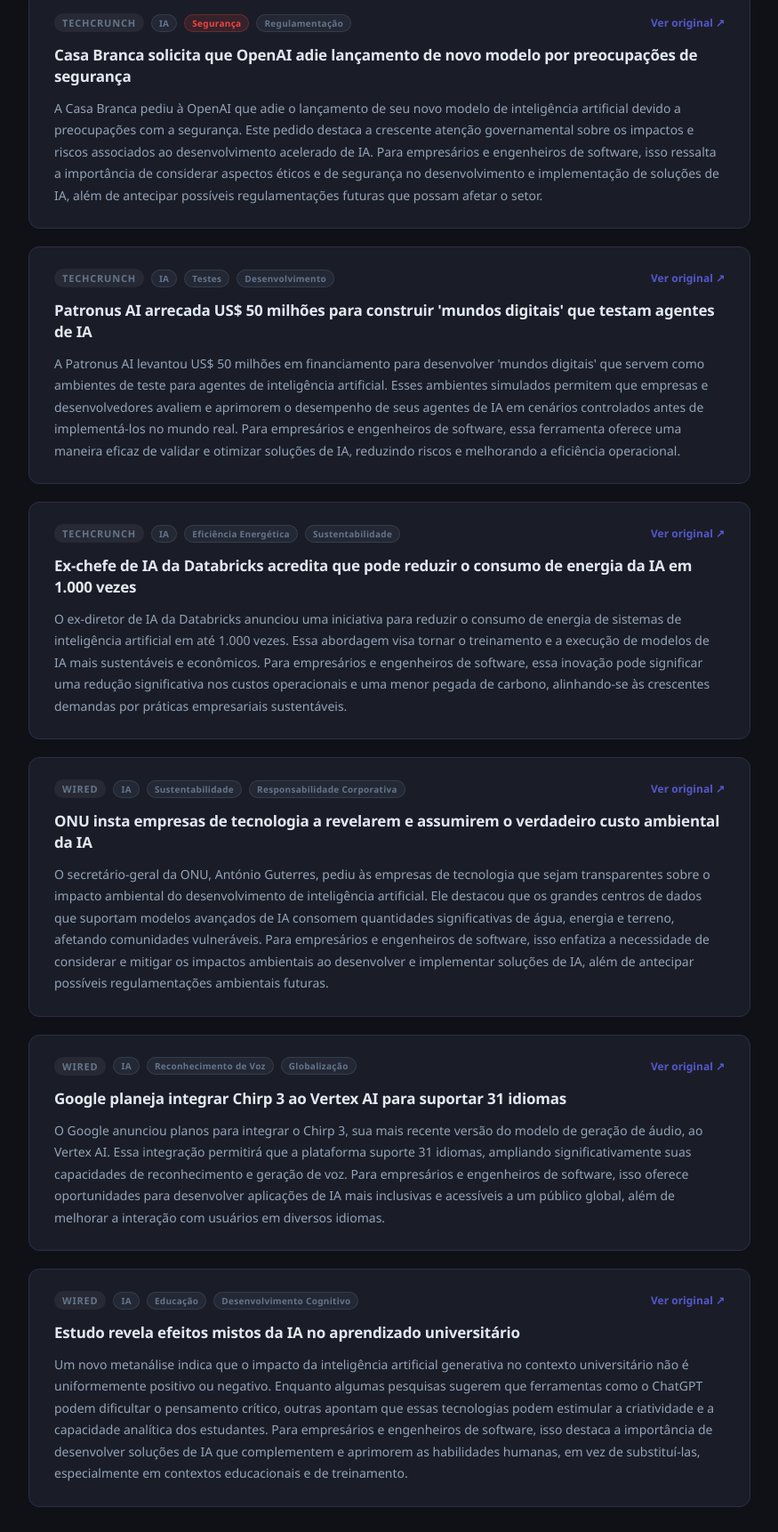
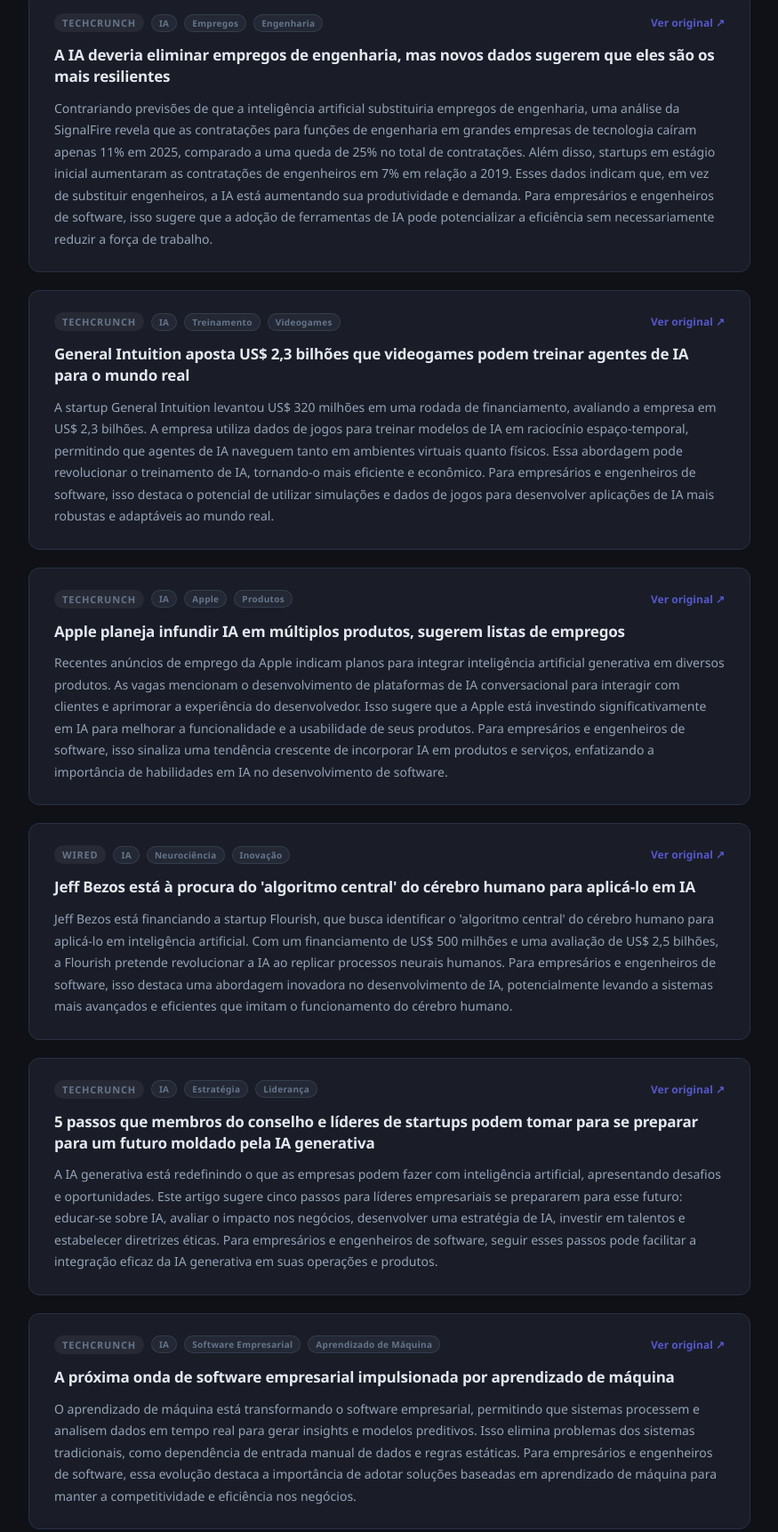
Before and after one commit to lvvlopes/hubdocumentos, a website: page public/IA/noticias-ia-2026-06-26.html in a window 1280 px wide. Shown: the part 211-1933 px from the top of the page at 89% size, without its empty margins (202-1077 px from the left). Drawn offline with Linux system fonts and the light colour scheme.

Commit message:
feat: notícias IA 2026-06-26

```diff
--- a/public/IA/noticias-ia-2026-06-26.html
+++ b/public/IA/noticias-ia-2026-06-26.html
@@ -65,84 +65,84 @@
       <div class="card-header">
         <div class="card-meta">
           <span class="source">TechCrunch</span>
-          <span class="tag" style="background:#64748b22;color:#64748b;border-color:#64748b44">IA</span><span class="tag" style="background:#ef444422;color:#ef4444;border-color:#ef444444">Segurança</span><span class="tag" style="background:#64748b22;color:#64748b;border-color:#64748b44">Regulamentação</span>
+          <span class="tag" style="background:#64748b22;color:#64748b;border-color:#64748b44">IA</span><span class="tag" style="background:#64748b22;color:#64748b;border-color:#64748b44">Empregos</span><span class="tag" style="background:#64748b22;color:#64748b;border-color:#64748b44">Engenharia</span>
         </div>
-        <a href="https://techcrunch.com/2026/06/25/white-house-asks-openai-to-delay-new-model-over-safety-concerns/" target="_blank" rel="noopener" class="source-link">
+        <a href="https://techcrunch.com/2026/06/24/ai-was-supposed-to-kill-engineering-jobs-but-new-data-suggests-theyre-the-most-resilient/" target="_blank" rel="noopener" class="source-link">
           Ver original ↗
         </a>
       </div>
-      <h2>Casa Branca solicita que OpenAI adie lançamento de novo modelo por preocupações de segurança</h2>
-      <div class="summary">A Casa Branca pediu à OpenAI que adie o lançamento de seu novo modelo de inteligência artificial devido a preocupações com a segurança. Este pedido destaca a crescente atenção governamental sobre os impactos e riscos associados ao desenvolvimento acelerado de IA. Para empresários e engenheiros de software, isso ressalta a importância de considerar aspectos éticos e de segurança no desenvolvimento e implementação de soluções de IA, além de antecipar possíveis regulamentações futuras que possam afetar o setor.</div>
+      <h2>A IA deveria eliminar empregos de engenharia, mas novos dados sugerem que eles são os mais resilientes</h2>
+      <div class="summary">Contrariando previsões de que a inteligência artificial substituiria empregos de engenharia, uma análise da SignalFire revela que as contratações para funções de engenharia em grandes empresas de tecnologia caíram apenas 11% em 2025, comparado a uma queda de 25% no total de contratações. Além disso, startups em estágio inicial aumentaram as contratações de engenheiros em 7% em relação a 2019. Esses dados indicam que, em vez de substituir engenheiros, a IA está aumentando sua produtividade e demanda. Para empresários e engenheiros de software, isso sugere que a adoção de ferramentas de IA pode potencializar a eficiência sem necessariamente reduzir a força de trabalho.</div>
     </article>
 
     <article class="card" style="animation-delay:0.07s">
       <div class="card-header">
         <div class="card-meta">
           <span class="source">TechCrunch</span>
-          <span class="tag" style="background:#64748b22;color:#64748b;border-color:#64748b44">IA</span><span class="tag" style="background:#64748b22;color:#64748b;border-color:#64748b44">Testes</span><span class="tag" style="background:#64748b22;color:#64748b;border-color:#64748b44">Desenvolvimento</span>
+          <span class="tag" style="background:#64748b22;color:#64748b;border-color:#64748b44">IA</span><span class="tag" style="background:#64748b22;color:#64748b;border-color:#64748b44">Treinamento</span><span class="tag" style="background:#64748b22;color:#64748b;border-color:#64748b44">Videogames</span>
         </div>
-        <a href="https://techcrunch.com/2026/06/25/patronus-ai-raises-50m-to-build-digital-worlds-for-ai-agent-testing/" target="_blank" rel="noopener" class="source-link">
+        <a href="https://techcrunch.com/2026/06/25/general-intuitions-2-3b-bet-that-video-games-can-train-ai-agents-for-the-real-world/" target="_blank" rel="noopener" class="source-link">
           Ver original ↗
         </a>
       </div>
-      <h2>Patronus AI arrecada US$ 50 milhões para construir 'mundos digitais' que testam agentes de IA</h2>
-      <div class="summary">A Patronus AI levantou US$ 50 milhões em financiamento para desenvolver 'mundos digitais' que servem como ambientes de teste para agentes de inteligência artificial. Esses ambientes simulados permitem que empresas e desenvolvedores avaliem e aprimorem o desempenho de seus agentes de IA em cenários controlados antes de implementá-los no mundo real. Para empresários e engenheiros de software, essa ferramenta oferece uma maneira eficaz de validar e otimizar soluções de IA, reduzindo riscos e melhorando a eficiência operacional.</div>
+      <h2>General Intuition aposta US$ 2,3 bilhões que videogames podem treinar agentes de IA para o mundo real</h2>
+      <div class="summary">A startup General Intuition levantou US$ 320 milhões em uma rodada de financiamento, avaliando a empresa em US$ 2,3 bilhões. A empresa utiliza dados de jogos para treinar modelos de IA em raciocínio espaço-temporal, permitindo que agentes de IA naveguem tanto em ambientes virtuais quanto físicos. Essa abordagem pode revolucionar o treinamento de IA, tornando-o mais eficiente e econômico. Para empresários e engenheiros de software, isso destaca o potencial de utilizar simulações e dados de jogos para desenvolver aplicações de IA mais robustas e adaptáveis ao mundo real.</div>
     </article>
 
     <article class="card" style="animation-delay:0.14s">
       <div class="card-header">
         <div class="card-meta">
           <span class="source">TechCrunch</span>
-          <span class="tag" style="background:#64748b22;color:#64748b;border-color:#64748b44">IA</span><span class="tag" style="background:#64748b22;color:#64748b;border-color:#64748b44">Eficiência Energética</span><span class="tag" style="background:#64748b22;color:#64748b;border-color:#64748b44">Sustentabilidade</span>
+          <span class="tag" style="background:#64748b22;color:#64748b;border-color:#64748b44">IA</span><span class="tag" style="background:#64748b22;color:#64748b;border-color:#64748b44">Apple</span><span class="tag" style="background:#64748b22;color:#64748b;border-color:#64748b44">Produtos</span>
         </div>
-        <a href="https://techcrunch.com/2026/06/25/databricks-former-ai-chief-aims-to-cut-ai-power-consumption-by-1000x/" target="_blank" rel="noopener" class="source-link">
+        <a href="https://techcrunch.com/2023/10/23/apples-job-listings-suggest-it-plans-to-infuse-ai-in-multiple-products/" target="_blank" rel="noopener" class="source-link">
           Ver original ↗
         </a>
       </div>
-      <h2>Ex-chefe de IA da Databricks acredita que pode reduzir o consumo de energia da IA em 1.000 vezes</h2>
-      <div class="summary">O ex-diretor de IA da Databricks anunciou uma iniciativa para reduzir o consumo de energia de sistemas de inteligência artificial em até 1.000 vezes. Essa abordagem visa tornar o treinamento e a execução de modelos de IA mais sustentáveis e econômicos. Para empresários e engenheiros de software, essa inovação pode significar uma redução significativa nos custos operacionais e uma menor pegada de carbono, alinhando-se às crescentes demandas por práticas empresariais sustentáveis.</div>
+      <h2>Apple planeja infundir IA em múltiplos produtos, sugerem listas de empregos</h2>
+      <div class="summary">Recentes anúncios de emprego da Apple indicam planos para integrar inteligência artificial generativa em diversos produtos. As vagas mencionam o desenvolvimento de plataformas de IA conversacional para interagir com clientes e aprimorar a experiência do desenvolvedor. Isso sugere que a Apple está investindo significativamente em IA para melhorar a funcionalidade e a usabilidade de seus produtos. Para empresários e engenheiros de software, isso sinaliza uma tendência crescente de incorporar IA em produtos e serviços, enfatizando a importância de habilidades em IA no desenvolvimento de software.</div>
     </article>
 
     <article class="card" style="animation-delay:0.21000000000000002s">
       <div class="card-header">
         <div class="card-meta">
           <span class="source">WIRED</span>
-          <span class="tag" style="background:#64748b22;color:#64748b;border-color:#64748b44">IA</span><span class="tag" style="background:#64748b22;color:#64748b;border-color:#64748b44">Sustentabilidade</span><span class="tag" style="background:#64748b22;color:#64748b;border-color:#64748b44">Responsabilidade Corporativa</span>
+          <span class="tag" style="background:#64748b22;color:#64748b;border-color:#64748b44">IA</span><span class="tag" style="background:#64748b22;color:#64748b;border-color:#64748b44">Neurociência</span><span class="tag" style="background:#64748b22;color:#64748b;border-color:#64748b44">Inovação</span>
         </div>
-        <a href="https://es.wired.com/articulos/la-onu-insta-a-las-tecnologicas-a-revelar-y-asumir-el-verdadero-costo-ambiental-de-la-ia" target="_blank" rel="noopener" class="source-link">
+        <a href="https://es.wired.com/articulos/jeff-bezos-esta-a-la-caza-del-algoritmo-central-del-cerebro-humano-para-aplicarlo-en-ia" target="_blank" rel="noopener" class="source-link">
           Ver original ↗
         </a>
       </div>
-      <h2>ONU insta empresas de tecnologia a revelarem e assumirem o verdadeiro custo ambiental da IA</h2>
-      <div class="summary">O secretário-geral da ONU, António Guterres, pediu às empresas de tecnologia que sejam transparentes sobre o impacto ambiental do desenvolvimento de inteligência artificial. Ele destacou que os grandes centros de dados que suportam modelos avançados de IA consomem quantidades significativas de água, energia e terreno, afetando comunidades vulneráveis. Para empresários e engenheiros de software, isso enfatiza a necessidade de considerar e mitigar os impactos ambientais ao desenvolver e implementar soluções de IA, além de antecipar possíveis regulamentações ambientais futuras.</div>
+      <h2>Jeff Bezos está à procura do 'algoritmo central' do cérebro humano para aplicá-lo em IA</h2>
+      <div class="summary">Jeff Bezos está financiando a startup Flourish, que busca identificar o 'algoritmo central' do cérebro humano para aplicá-lo em inteligência artificial. Com um financiamento de US$ 500 milhões e uma avaliação de US$ 2,5 bilhões, a Flourish pretende revolucionar a IA ao replicar processos neurais humanos. Para empresários e engenheiros de software, isso destaca uma abordagem inovadora no desenvolvimento de IA, potencialmente levando a sistemas mais avançados e eficientes que imitam o funcionamento do cérebro humano.</div>
     </article>
 
     <article class="card" style="animation-delay:0.28s">
       <div class="card-header">
         <div class="card-meta">
-          <span class="source">WIRED</span>
-          <span class="tag" style="background:#64748b22;color:#64748b;border-color:#64748b44">IA</span><span class="tag" style="background:#64748b22;color:#64748b;border-color:#64748b44">Reconhecimento de Voz</span><span class="tag" style="background:#64748b22;color:#64748b;border-color:#64748b44">Globalização</span>
+          <span class="source">TechCrunch</span>
+          <span class="tag" style="background:#64748b22;color:#64748b;border-color:#64748b44">IA</span><span class="tag" style="background:#64748b22;color:#64748b;border-color:#64748b44">Estratégia</span><span class="tag" style="background:#64748b22;color:#64748b;border-color:#64748b44">Liderança</span>
         </div>
-        <a href="https://es.wired.com/articulos/google-quiere-incorporar-chirp-3-a-vertex-ai-para-que-su-plataforma-hable-en-31-idiomas" target="_blank" rel="noopener" class="source-link">
+        <a href="https://techcrunch.com/2024/02/06/5-steps-board-members-and-startup-leaders-can-take-to-prepare-for-a-future-shaped-by-genai/" target="_blank" rel="noopener" class="source-link">
           Ver original ↗
         </a>
       </div>
-      <h2>Google planeja integrar Chirp 3 ao Vertex AI para suportar 31 idiomas</h2>
-      <div class="summary">O Google anunciou planos para integrar o Chirp 3, sua mais recente versão do modelo de geração de áudio, ao Vertex AI. Essa integração permitirá que a plataforma suporte 31 idiomas, ampliando significativamente suas capacidades de reconhecimento e geração de voz. Para empresários e engenheiros de software, isso oferece oportunidades para desenvolver aplicações de IA mais inclusivas e acessíveis a um público global, além de melhorar a interação com usuários em diversos idiomas.</div>
+      <h2>5 passos que membros do conselho e líderes de startups podem tomar para se preparar para um futuro moldado pela IA generativa</h2>
+      <div class="summary">A IA generativa está redefinindo o que as empresas podem fazer com inteligência artificial, apresentando desafios e oportunidades. Este artigo sugere cinco passos para líderes empresariais se prepararem para esse futuro: educar-se sobre IA, avaliar o impacto nos negócios, desenvolver uma estratégia de IA, investir em talentos e estabelecer diretrizes éticas. Para empresários e engenheiros de software, seguir esses passos pode facilitar a integração eficaz da IA generativa em suas operações e produtos.</div>
     </article>
 
     <article class="card" style="animation-delay:0.35000000000000003s">
       <div class="card-header">
         <div class="card-meta">
-          <span class="source">WIRED</span>
-          <span class="tag" style="background:#64748b22;color:#64748b;border-color:#64748b44">IA</span><span class="tag" style="background:#64748b22;color:#64748b;border-color:#64748b44">Educação</span><span class="tag" style="background:#64748b22;color:#64748b;border-color:#64748b44">Desenvolvimento Cognitivo</span>
+          <span class="source">TechCrunch</span>
+          <span class="tag" style="background:#64748b22;color:#64748b;border-color:#64748b44">IA</span><span class="tag" style="background:#64748b22;color:#64748b;border-color:#64748b44">Software Empresarial</span><span class="tag" style="background:#64748b22;color:#64748b;border-color:#64748b44">Aprendizado de Máquina</span>
         </div>
-        <a href="https://es.wired.com/articulos/ni-amenaza-ni-solucion-la-ia-muestra-efectos-mixtos-en-el-aprendizaje-universitario" target="_blank" rel="noopener" class="source-link">
+        <a href="https://techcrunch.com/2015/07/27/the-next-wave-of-enterprise-software-powered-by-machine-learning/" target="_blank" rel="noopener" class="source-link">
           Ver original ↗
         </a>
       </div>
-      <h2>Estudo revela efeitos mistos da IA no aprendizado universitário</h2>
-      <div class="summary">Um novo metanálise indica que o impacto da inteligência artificial generativa no contexto universitário não é uniformemente positivo ou negativo. Enquanto algumas pesquisas sugerem que ferramentas como o ChatGPT podem dificultar o pensamento crítico, outras apontam que essas tecnologias podem estimular a criatividade e a capacidade analítica dos estudantes. Para empresários e engenheiros de software, isso destaca a importância de desenvolver soluções de IA que complementem e aprimorem as habilidades humanas, em vez de substituí-las, especialmente em contextos educacionais e de treinamento.</div>
+      <h2>A próxima onda de software empresarial impulsionada por aprendizado de máquina</h2>
+      <div class="summary">O aprendizado de máquina está transformando o software empresarial, permitindo que sistemas processem e analisem dados em tempo real para gerar insights e modelos preditivos. Isso elimina problemas dos sistemas tradicionais, como dependência de entrada manual de dados e regras estáticas. Para empresários e engenheiros de software, essa evolução destaca a importância de adotar soluções baseadas em aprendizado de máquina para manter a competitividade e eficiência nos negócios.</div>
     </article>
   </div>
   <div class="footer">Gerado automaticamente via OpenAI Web Search · 2026-06-26</div>
```
